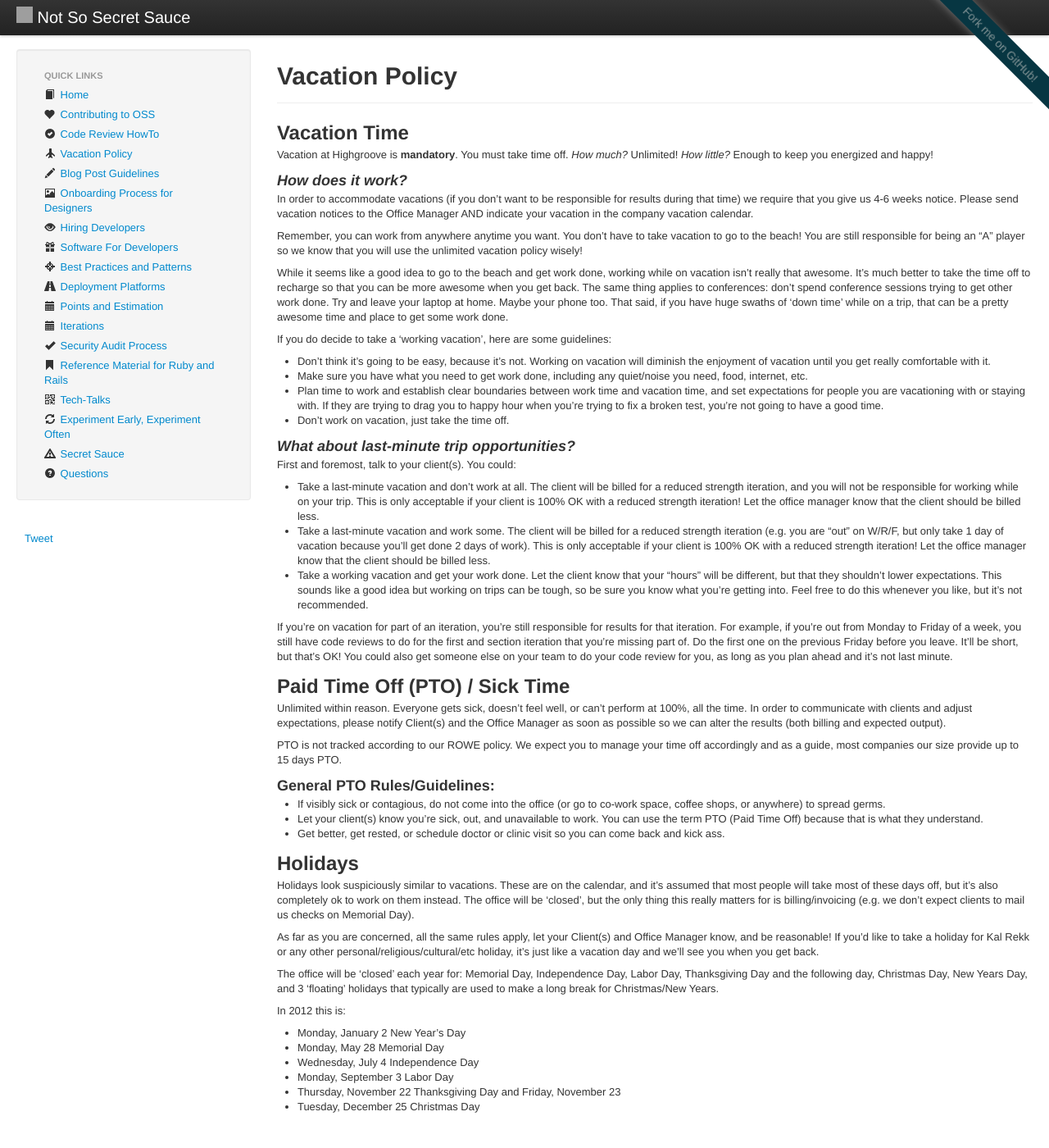
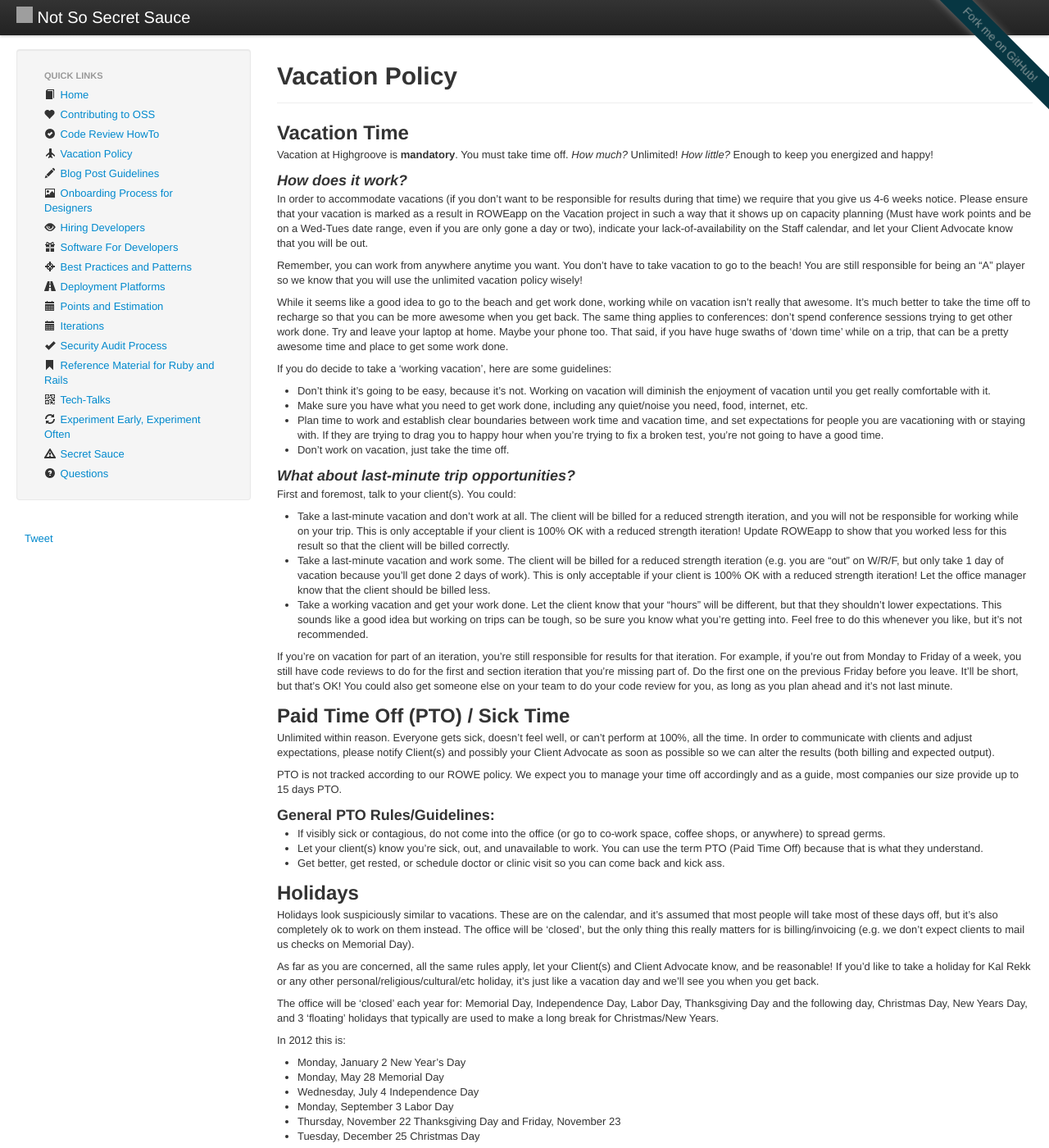
Before and after one commit to daveworth/not-so-secret-sauce, a Jekyll site: the page built from topics/vacation-policy.md, in a window 1280 px wide and 1400 px high. Shown: the whole window at 82% size. Built offline with Jekyll 4.4.1, drawn with Linux system fonts in a browser that asks for light colours; nearby versions of some CDN libraries; comment, search, counter and statistics services are not loaded; grey boxes are pictures that could not be loaded.

Commit message:
Clarifies vacation policy for how things are now

```diff
--- a/topics/vacation-policy.md
+++ b/topics/vacation-policy.md
@@ -12,8 +12,11 @@ Unlimited! *How little?* Enough to keep you energized and happy!
 
 In order to accommodate vacations (if you don't want to be responsible for
 results during that time) we require that you give us 4-6 weeks notice. Please
-send vacation notices to the Office Manager AND indicate your vacation in the
-company vacation calendar.
+ensure that your vacation is marked as a result in ROWEapp on the Vacation project
+in such a way that it shows up on capacity planning (Must have work points and
+be on a Wed-Tues date range, even if you are only gone a day or two), indicate
+your lack-of-availability on the Staff calendar, and let your Client Advocate know that
+you will be out.
 
 Remember, you can work from anywhere anytime you want. You don't have to take
 vacation to go to the beach! You are still responsible for being an "A" player
@@ -46,8 +49,8 @@ First and foremost, talk to your client(s). You could:
 * Take a last-minute vacation and don't work at all. The client will be billed
   for a reduced strength iteration, and you will not be responsible for working
   while on your trip. This is only acceptable if your client is 100% OK with a
-  reduced strength iteration! Let the office manager know that the client
-  should be billed less.
+  reduced strength iteration! Update ROWEapp to show that you worked less for
+  this result so that the client will be billed correctly.
 * Take a last-minute vacation and work some. The client will be billed for a
   reduced strength iteration (e.g. you are "out" on W/R/F, but only take 1 day
   of vacation because you'll get done 2 days of work). This is only acceptable
@@ -71,7 +74,7 @@ last minute.
 
 Unlimited within reason. Everyone gets sick, doesn't feel well, or can't
 perform at 100%, all the time. In order to communicate with clients and adjust
-expectations, please notify Client(s) and the Office Manager as soon as
+expectations, please notify Client(s) and possibly your Client Advocate as soon as
 possible so we can alter the results (both billing and expected output).
 
 PTO is not tracked according to our ROWE policy. We expect you to manage your
@@ -96,7 +99,7 @@ only thing this really matters for is billing/invoicing (e.g. we don't expect
 clients to mail us checks on Memorial Day).
 
 As far as you are concerned, all the same rules apply, let your Client(s) and
-Office Manager know, and be reasonable! If you'd like to take a holiday for Kal
+Client Advocate know, and be reasonable! If you'd like to take a holiday for Kal
 Rekk or any other personal/religious/cultural/etc holiday, it's just like a
 vacation day and we'll see you when you get back.
 
```
